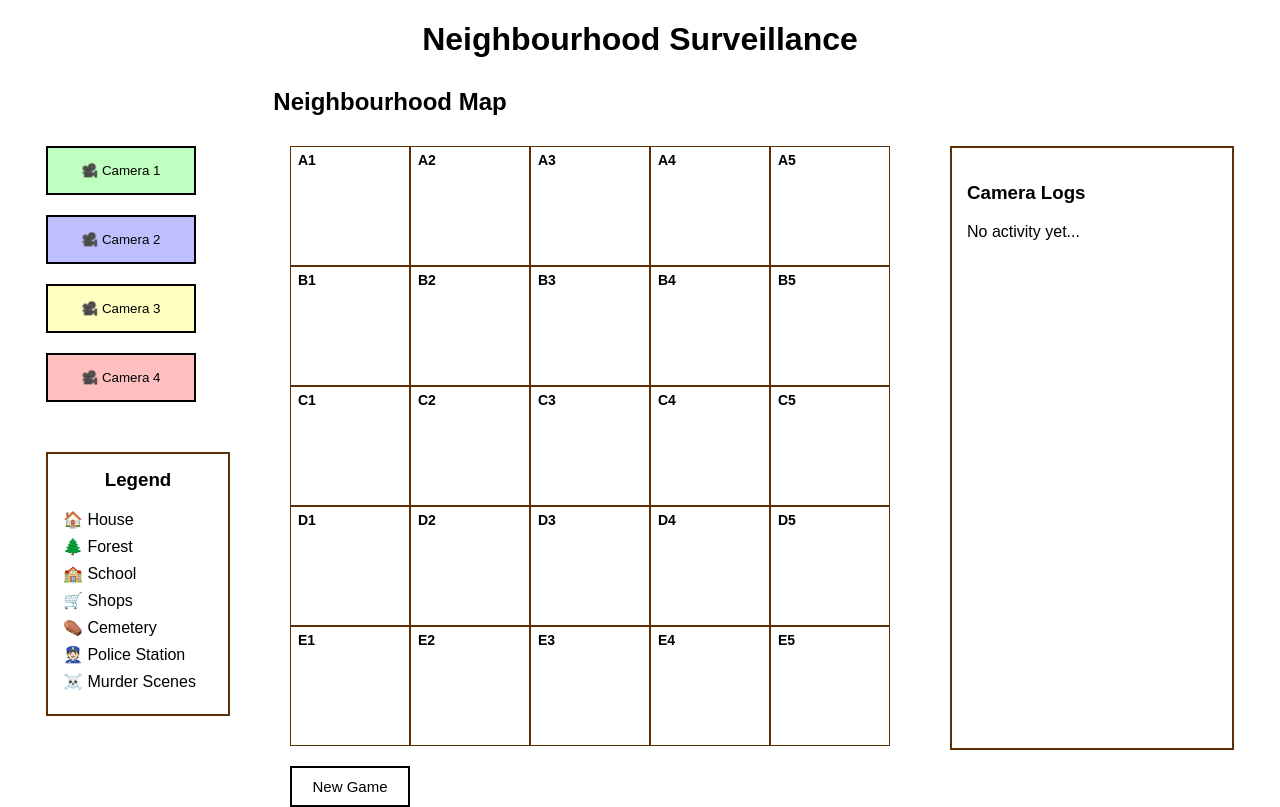
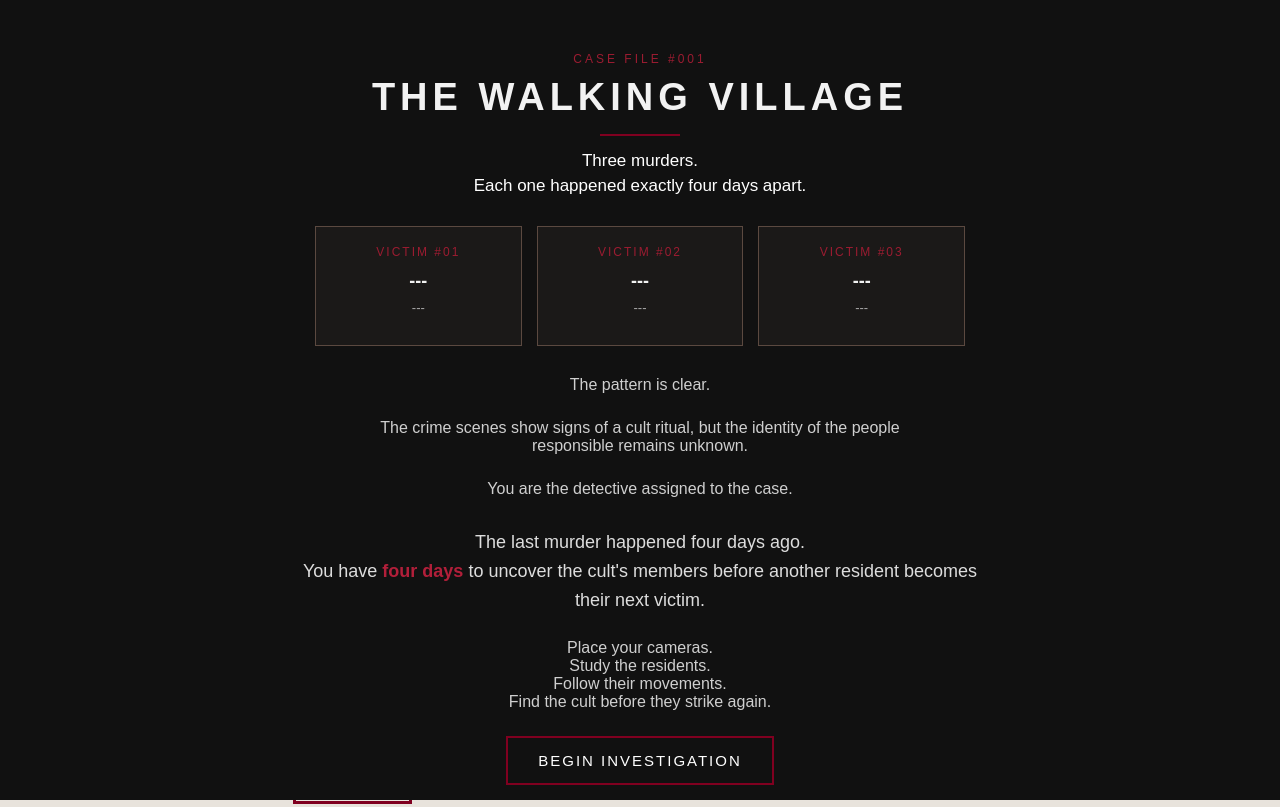
Before and after one commit to KenzaRoulleauxSiouahe/neighborhood-surveillance, a plain HTML site: page frontend/index.html in a window 1280 px wide. Drawn offline with Linux system fonts and the light colour scheme; no server answers.

Commit message:
added a start screen with explanation of the game (current games victims, what the player needs to do) + modified/cleaned the code of the map page

```diff
--- a/frontend/index.html
+++ b/frontend/index.html
@@ -8,6 +8,57 @@
 		<link rel="stylesheet" href="style.css" />
 	</head>
 	<body>
+		<div id="briefing-screen">
+			<div id="briefing-content">
+				<p class="case-number">CASE FILE #001</p>
+				<h1>THE WALKING VILLAGE</h1>
+				<div class="briefing-divider"></div>
+				<p class="briefing-text">Three murders.</p>
+
+				<p class="briefing-text">Each one happened exactly four days apart.</p>
+
+				<div class="victim-list">
+					<div class="victim">
+						<p class="victim-number">VICTIM #01</p>
+						<p class="victim-name" id="victim-1-name">---</p>
+						<p class="victim-date" id="victim-1-date">---</p>
+					</div>
+
+					<div class="victim">
+						<p class="victim-number">VICTIM #02</p>
+						<p class="victim-name" id="victim-2-name">---</p>
+						<p class="victim-date" id="victim-2-date">---</p>
+					</div>
+
+					<div class="victim">
+						<p class="victim-number">VICTIM #03</p>
+						<p class="victim-name" id="victim-3-name">---</p>
+						<p class="victim-date" id="victim-3-date">---</p>
+					</div>
+				</div>
+
+				<p class="briefing-description">The pattern is clear.</p>
+
+				<p class="briefing-description">The crime scenes show signs of a cult ritual, but the identity of the people responsible remains unknown.</p>
+
+				<p class="briefing-description">You are the detective assigned to the case.</p>
+
+				<p class="briefing-warning">
+					The last murder happened four days ago.
+					<br />
+					You have <strong>four days</strong> to uncover the cult's members before another resident becomes their next victim.
+				</p>
+
+				<p class="briefing-description">
+					Place your cameras.<br />
+					Study the residents.<br />
+					Follow their movements.<br />
+					Find the cult before they strike again.
+				</p>
+
+				<button id="begin-game-btn">BEGIN INVESTIGATION</button>
+			</div>
+		</div>
 		<h1>Neighbourhood Surveillance</h1>
 		<h2>Neighbourhood Map</h2>
 		<div id="game-container">
--- a/frontend/script.js
+++ b/frontend/script.js
@@ -12,11 +12,47 @@ const cameraColors = {
 	"Camera 3": "yellow",
 	"Camera 4": "red",
 };
+
+const briefingScreen = document.getElementById("briefing-screen");
+const beginGameButton = document.getElementById("begin-game-btn");
 const cameras = document.querySelectorAll(".camera-btn");
 const cameraButtons = document.querySelectorAll(".camera-btn");
 const newGameButton = document.getElementById("new-game-btn");
 const zones = document.querySelectorAll(".zone");
 
+async function loadBriefingVictims() {
+	try {
+		const response = await fetch(`${API_URL}/murder-spots`);
+		const murders = await response.json();
+
+		murders.sort((a, b) => new Date(a.date) - new Date(b.date));
+
+		murders.forEach((murder, index) => {
+			const victimNumber = index + 1;
+
+			const nameElement = document.getElementById(`victim-${victimNumber}-name`);
+
+			const dateElement = document.getElementById(`victim-${victimNumber}-date`);
+
+			if (nameElement && dateElement) {
+				nameElement.textContent = murder.victim;
+
+				const date = new Date(murder.date);
+
+				dateElement.textContent = date.toLocaleDateString("en-GB", {
+					day: "numeric",
+					month: "long",
+					year: "numeric",
+				});
+			}
+		});
+	} catch (error) {
+		console.error("Error loading briefing victims:", error);
+	}
+}
+beginGameButton.addEventListener("click", () => {
+	briefingScreen.style.display = "none";
+});
 async function loadCameras() {
 	try {
 		const response = await fetch(`${API_URL}/cameras`);
@@ -87,6 +123,7 @@ async function loadMurderSpots() {
 loadCameras();
 loadLocations();
 loadMurderSpots();
+loadBriefingVictims();
 
 async function newGame() {
 	try {
--- a/frontend/style.css
+++ b/frontend/style.css
@@ -1,13 +1,187 @@
+* {
+	box-sizing: border-box;
+}
+
 body {
+	margin: 0;
+	padding: 30px;
 	font-family: Arial, sans-serif;
-	margin: 20px;
+	text-align: center;
+	background-color: #e8e3dc;
+	color: #292522;
+}
+
+h1 {
+	margin: 0;
+	font-size: 32px;
+	letter-spacing: 3px;
+	color: #292522;
+}
+
+h2 {
+	margin: 10px 0 0;
+	font-size: 18px;
+	font-weight: normal;
+	letter-spacing: 2px;
+	color: #665e58;
+}
+
+#briefing-screen {
+	position: fixed;
+
+	top: 0;
+	left: 0;
+
+	width: 100%;
+	height: 100%;
+
+	display: flex;
+	justify-content: center;
+	align-items: center;
+
+	background-color: #111;
+
+	color: white;
+
+	z-index: 1000;
+}
+
+#briefing-content {
+	width: 700px;
+	max-width: 90%;
+	max-height: 90vh;
 	text-align: center;
 }
 
-h2 {
-	margin-bottom: -20px;
-	margin-left: -500px;
+.case-number {
+	margin-bottom: 10px;
+
+	color: #9b1c31;
+
+	font-size: 12px;
+
+	letter-spacing: 3px;
+}
+
+#briefing-content h1 {
+	margin: 0;
+
+	color: #f2f2f2;
+
+	font-size: 38px;
+
+	letter-spacing: 5px;
+}
+
+.briefing-divider {
+	margin: 15px auto;
+	width: 80px;
+	height: 2px;
+
+	background-color: #800020;
+}
+
+.briefing-text {
+	margin: 5px 0;
+	font-size: 17px;
+}
+
+.briefing-description {
+	max-width: 580px;
+
+	margin: 25px auto;
+
+	color: #cfcfcf;
+}
+
+.briefing-warning {
 	margin-top: 30px;
+
+	color: #ddd;
+
+	font-size: 18px;
+	line-height: 1.6;
+}
+
+.briefing-warning strong {
+	color: #b21f3a;
+}
+.victim-list {
+	display: flex;
+	justify-content: center;
+	gap: 15px;
+
+	margin: 30px auto;
+
+	max-width: 650px;
+}
+
+.victim {
+	flex: 1;
+
+	min-height: 120px;
+
+	padding: 18px 12px;
+
+	background-color: #1b1918;
+
+	border: 1px solid #5b4940;
+
+	text-align: center;
+
+	transition: 0.2s ease;
+}
+
+.victim:hover {
+	border-color: #800020;
+
+	box-shadow: 0 0 10px rgba(128, 0, 32, 0.25);
+}
+
+.victim-number {
+	margin: 0 0 12px;
+
+	color: #9b1c31;
+
+	font-size: 12px;
+
+	letter-spacing: 2px;
+}
+
+.victim-name {
+	margin: 0 0 8px;
+
+	color: #f2f2f2;
+
+	font-size: 18px;
+	font-weight: bold;
+}
+
+.victim-date {
+	margin: 0;
+
+	color: #aaa;
+
+	font-size: 13px;
+}
+#begin-game-btn {
+	padding: 14px 30px;
+	background-color: transparent;
+	color: white;
+	border: 2px solid #800020;
+	font-size: 15px;
+	letter-spacing: 2px;
+	cursor: pointer;
+	transition: 0.2s ease;
+}
+
+#begin-game-btn:hover {
+	background-color: #800020;
+	color: white;
+}
+
+#begin-game-btn:active {
+	transform: scale(0.96);
 }
 
 #game-container {
@@ -15,7 +189,7 @@ h2 {
 	justify-content: center;
 	align-items: flex-start;
 	gap: 60px;
-	margin-top: 50px;
+	margin-top: 45px;
 }
 
 #game-area {
@@ -26,12 +200,50 @@ h2 {
 #map {
 	position: relative;
 	display: grid;
-	grid-template-columns: repeat(5, 120px);
-	grid-template-rows: repeat(5, 120px);
+	grid-template-columns: repeat(5, 119px);
+	grid-template-rows: repeat(5, 119px);
 	width: 600px;
 	height: 600px;
+	border: 3px solid #800020;
 }
 
+.zone {
+	position: relative;
+
+	display: flex;
+	justify-content: center;
+	align-items: center;
+
+	background-color: transparent;
+	border: 1px solid #a99e93;
+	font-size: 20px;
+	color: #766e67;
+	cursor: pointer;
+	overflow: hidden;
+
+	transition:
+		background-color 0.2s ease,
+		border-color 0.2s ease;
+}
+
+.zone:hover {
+	background-color: #332c29;
+	border-color: #800020;
+}
+
+.zone-name {
+	position: absolute;
+
+	top: 5px;
+	left: 7px;
+
+	font-size: 14px;
+	font-weight: bold;
+
+	color: #81776f;
+
+	z-index: 30;
+}
 .location-layer,
 .murder-layer {
 	position: absolute;
@@ -58,6 +270,21 @@ h2 {
 
 	cursor: pointer;
 	opacity: 1;
+}
+
+.forest-icon {
+	display: flex;
+
+	justify-content: center;
+	align-items: center;
+
+	font-size: 45px;
+
+	margin-left: 20px;
+}
+
+.forest-icon span {
+	margin-left: -35px;
 }
 
 .murder-icon {
@@ -93,41 +320,6 @@ h2 {
 	}
 }
 
-.forest-icon {
-	display: flex;
-	justify-content: center;
-	align-items: center;
-	font-size: 45px;
-	margin-left: 20px;
-}
-
-.forest-icon span {
-	margin-left: -35px;
-}
-
-.zone {
-	position: relative;
-	border: 1px solid rgb(93, 47, 4);
-	display: flex;
-	justify-content: center;
-	align-items: center;
-	font-size: 20px;
-	cursor: pointer;
-	overflow: hidden;
-}
-
-.zone-name {
-	position: absolute;
-
-	top: 5px;
-	left: 7px;
-
-	font-size: 14px;
-	font-weight: bold;
-
-	z-index: 30;
-}
-
 #camera-selection {
 	display: flex;
 	flex-direction: column;
@@ -141,35 +333,64 @@ h2 {
 
 button {
 	padding: 10px 20px;
+	font-family: Arial, sans-serif;
+	font-size: 14px;
 	cursor: pointer;
-	border: 2px solid;
+	border: 2px solid #800020;
+	background-color: #f2eee9;
+	color: #292522;
+
+	transition:
+		background-color 0.2s ease,
+		color 0.2s ease,
+		border-color 0.2s ease,
+		transform 0.2s ease;
 }
 button:hover {
-	background-color: rgb(145, 199, 134);
-	color: rgb(16, 57, 8);
+	background-color: #800020;
+	color: white;
+	border-color: #800020;
+}
+
+button:active {
+	transform: scale(0.96);
 }
 
 .camera-btn.selected {
-	border: 3px solid rgb(53, 181, 27);
+	border: 3px solid #800020;
+	box-shadow: 0 0 8px rgba(128, 0, 32, 0.3);
+}
+
+.camera-green {
+	background-color: rgba(80, 170, 90, 0.35);
+}
+.camera-blue {
+	background-color: rgba(80, 120, 210, 0.35);
+}
+.camera-yellow {
+	background-color: rgba(220, 190, 60, 0.4);
+}
+.camera-red {
+	background-color: rgba(190, 60, 70, 0.35);
 }
 
 #new-game-btn {
 	margin-top: 20px;
 
-	padding: 10px;
+	padding: 10px 18px;
 	font-size: 15px;
 
 	background-color: transparent;
 	color: black;
 
-	border: 2px solid rgb(0, 0, 0);
+	border: 3px solid #800020;
 	cursor: pointer;
 	transition: 0.2s ease;
 }
 
 #new-game-btn:hover {
-	background-color: rgb(145, 199, 134);
-	color: rgb(16, 57, 8);
+	background-color: #800020;
+	color: white;
 }
 
 #new-game-btn:active {
@@ -178,26 +399,25 @@ button:hover {
 
 #camera-logs {
 	width: 250px;
-	height: 570px;
-	border: 2px solid rgb(93, 47, 4);
+	height: 600px;
+	border: 3px solid #800020;
 	padding: 15px;
+	background-color: transparent;
 	text-align: left;
+	box-shadow: 0 3px 10px rgba(0, 0, 0, 0.08);
 }
 
-.camera-green {
-	background-color: rgba(0, 255, 0, 0.25);
+#camera-logs h3 {
+	margin-top: 0;
+	color: #292522;
+	font-size: 17px;
+	letter-spacing: 1px;
 }
 
-.camera-blue {
-	background-color: rgba(0, 0, 255, 0.25);
-}
-
-.camera-yellow {
-	background-color: rgba(255, 255, 0, 0.25);
-}
-
-.camera-red {
-	background-color: rgba(255, 0, 0, 0.25);
+#logs {
+	color: #665e58;
+	font-size: 14px;
+	line-height: 1.6;
 }
 
 #legend {
@@ -206,18 +426,22 @@ button:hover {
 
 	width: 150px;
 
-	border: 2px solid rgb(93, 47, 4);
-	background-color: rgba(255, 255, 255, 0.7);
+	border: 3px solid #800020;
+	background-color: transparent;
 
 	text-align: left;
+	box-shadow: 0 3px 10px rgba(0, 0, 0, 0.08);
 }
 
 #legend h3 {
 	margin-top: 0;
 	text-align: center;
+	color: #292522;
+	font-size: 16px;
 }
 
 #legend div {
 	margin: 8px 0;
 	font-size: 16px;
+	color: #665e58;
 }
```
